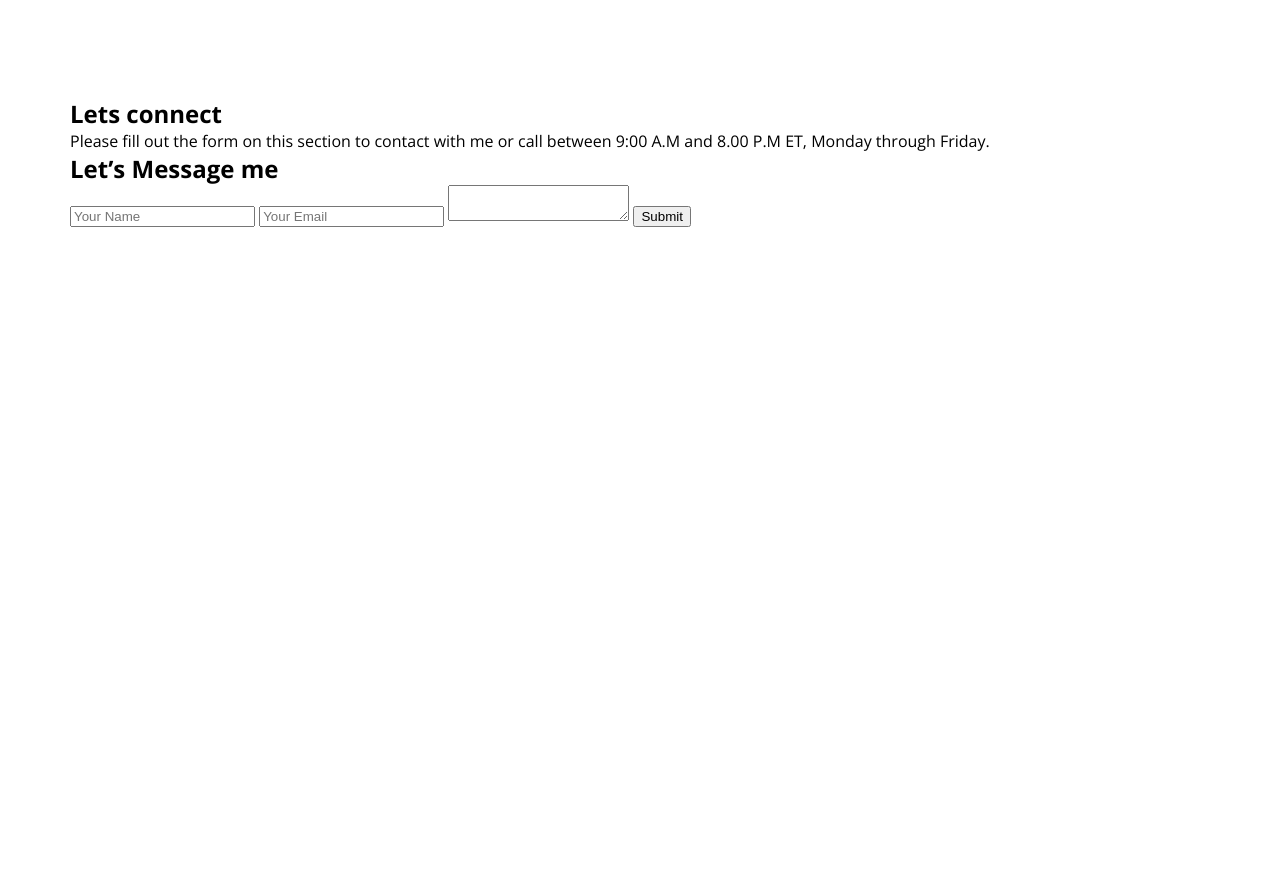
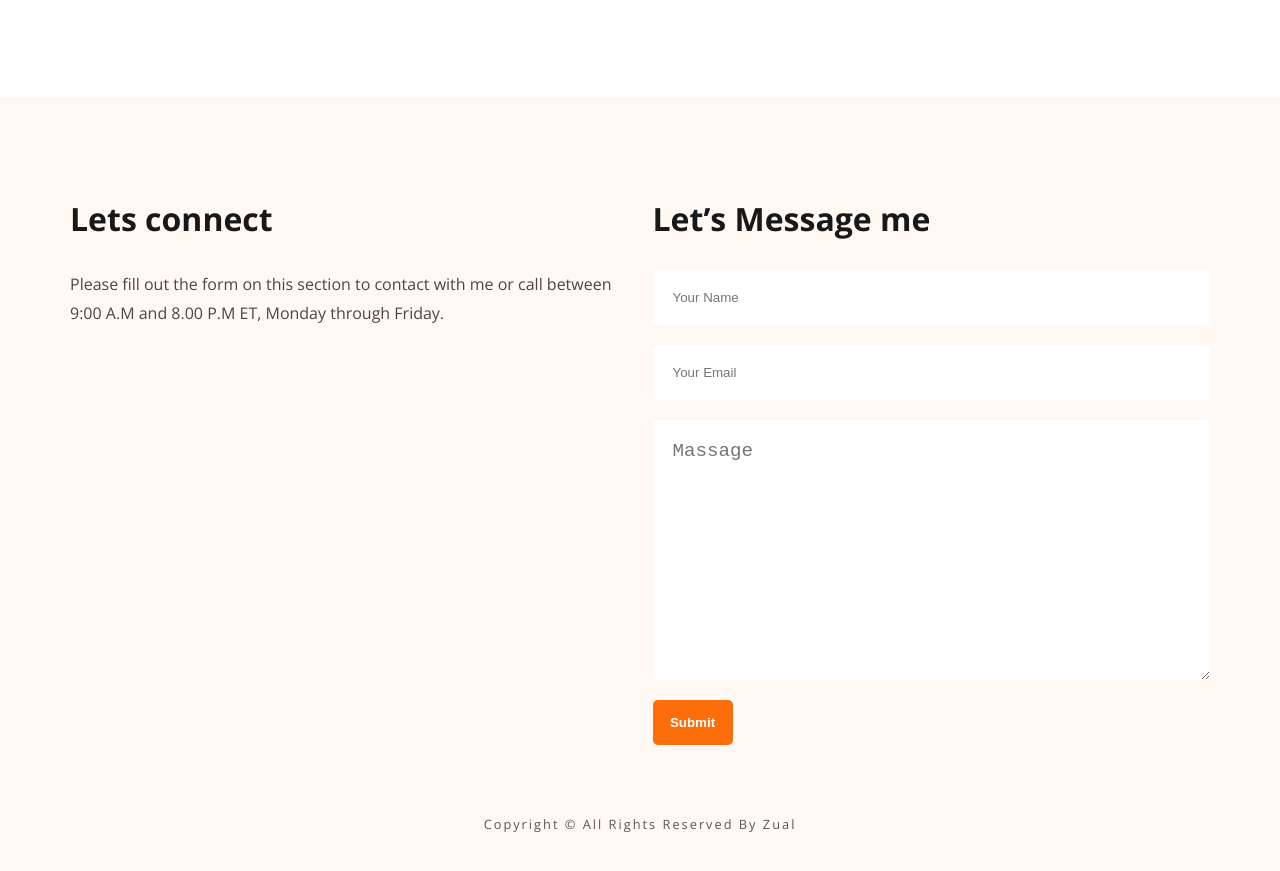
Before and after one commit to Dev-Zual/portfolio-design, a plain HTML site: page index.html in a window 1280 px wide. Shown: the part 3223-4094 px from the top of the page. Before the commit the page ends 3450 px from the top, so only its background shows below. Drawn offline with nearby package versions, Linux system fonts and the light colour scheme.

Commit message:
style footer area done

```diff
--- a/css/style.css
+++ b/css/style.css
@@ -28,6 +28,25 @@ p {
   color: #fd6e0a;
   border-radius: 5px;
   background: #fff;
+}
+.input-style {
+  padding: 20px;
+  border-radius: 5px;
+  border: none;
+  color: #757575;
+  border: none;
+}
+textarea:focus {
+  outline: none;
+  border: 2px solid #ccc;
+  border-radius: 4px;
+  transition: all 0.4s ease;
+}
+.input-style:focus {
+  outline: none;
+  border: 2px solid #ccc;
+  border-radius: 4px;
+  transition: all 0.4s ease;
 }
 .container {
   width: 1140px;
@@ -246,7 +265,7 @@ section.summery h2 {
   font-size: 1rem;
   margin: 21px 0px;
   line-height: 1.75rem;
-  padding-right: 30px
+  padding-right: 30px;
 }
 .summery-card hr {
   border: 1px solid #ddd;
@@ -260,3 +279,48 @@ section.summery h2 {
   font-size: 1.25rem;
   padding: 18px;
 }
+footer {
+  padding: 100px 0px 40px;
+  background: #fff8f3;
+}
+.footer-area {
+  display: grid;
+  grid-template-columns: repeat(2, 1fr);
+  grid-column-gap: 25px;
+}
+.footer-area h2 {
+  color: #181818;
+  font-size: 2rem;
+  margin-bottom: 30px;
+  font-weight: 700;
+}
+
+.footer-left p {
+  color: #474747;
+  line-height: 1.8rem;
+  font-weight: 400;
+  padding-right: 15px;
+}
+.input-grp {
+  display: flex;
+  flex-direction: column;
+  row-gap: 20px;
+}
+input.input-btn {
+  width: 80px;
+  text-align: center;
+  padding: 15px;
+}
+textarea {
+  border: none;
+  padding: 20px;
+  font-size: 1.2rem;
+  border-radius: 5px;
+}
+p.copyright {
+    margin-top: 70px;
+    text-align: center;
+    font-size: 0.8rem;
+    color: #131313b3;
+    letter-spacing: 2px;
+}
--- a/index.html
+++ b/index.html
@@ -205,13 +205,16 @@
                 </div>
               </div>
             </div>
-            <div class="download-cv"><button class="btn-active">Download CV</button></div>
+            <div class="download-cv">
+              <button class="btn-active">Download CV</button>
+            </div>
           </div>
         </section>
         <!-- summery section ends -->
       </main>
       <footer>
         <div class="container">
+          <div class="footer-area">
             <div class="footer-left">
               <h2>Lets connect</h2>
               <p>
@@ -223,12 +226,31 @@
             <div class="footer-right">
               <h2>Let’s Message me</h2>
               <div class="input-grp">
-              <input type="text" placeholder="Your Name" />
-              <input type="email" placeholder="Your Email" />
-              <textarea name="" id=""></textarea>
-              <input type="submit" value="Submit" />
+                <input
+                  class="input-style"
+                  type="text"
+                  placeholder="Your Name"
+                />
+                <input
+                  class="input-style"
+                  type="email"
+                  placeholder="Your Email"
+                />
+                <textarea
+                  rows="10"
+                  placeholder="Massage"
+                  name=""
+                  id=""
+                ></textarea>
+                <input
+                  class="input-btn btn-active"
+                  type="submit"
+                  value="Submit"
+                />
               </div>
             </div>
+          </div>
+          <p class="copyright">Copyright &copy; All Rights Reserved By Zual</p>
         </div>
       </footer>
     </div>
```
Lines whose indentation alone changed are shown as unchanged.
